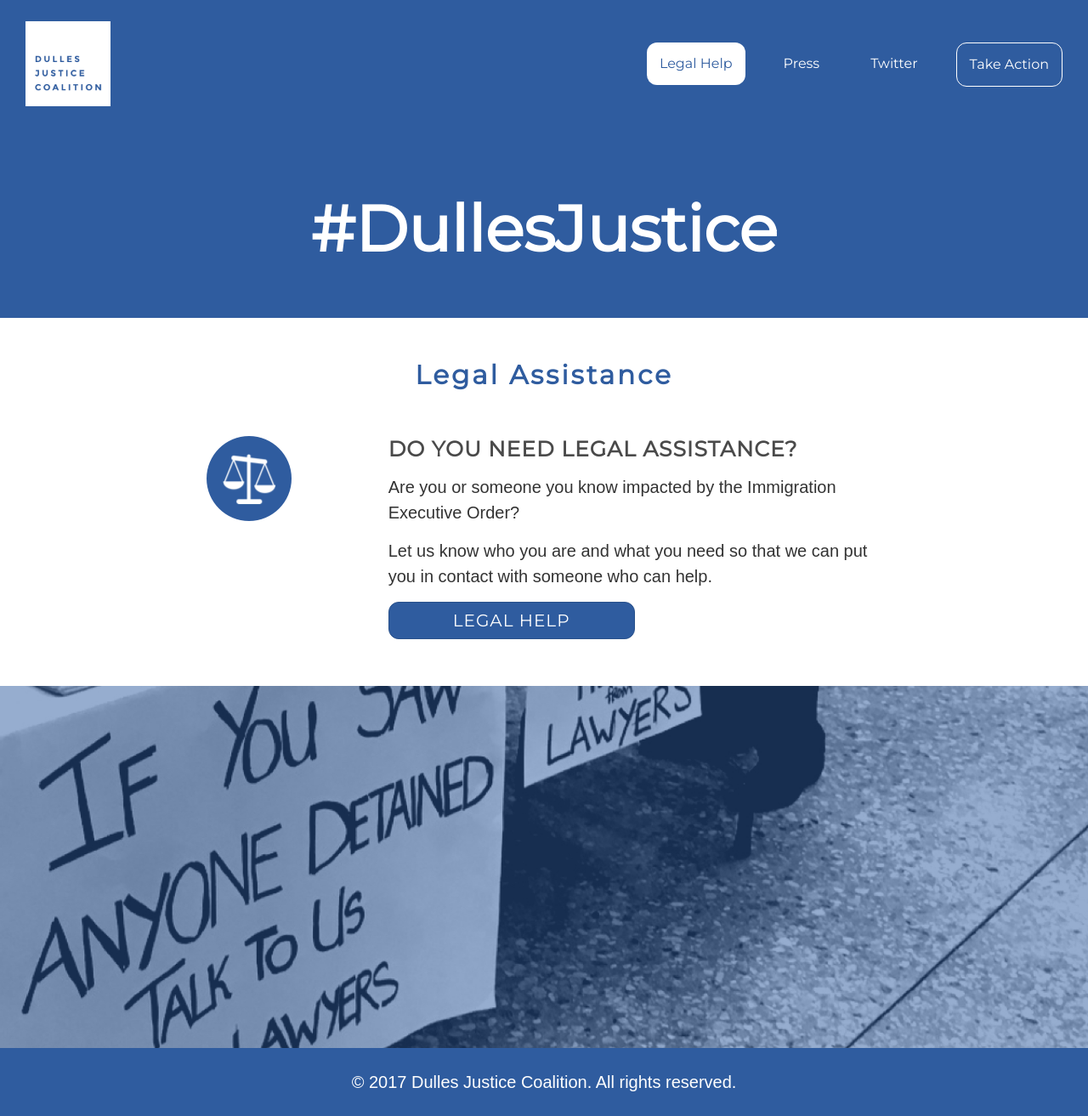
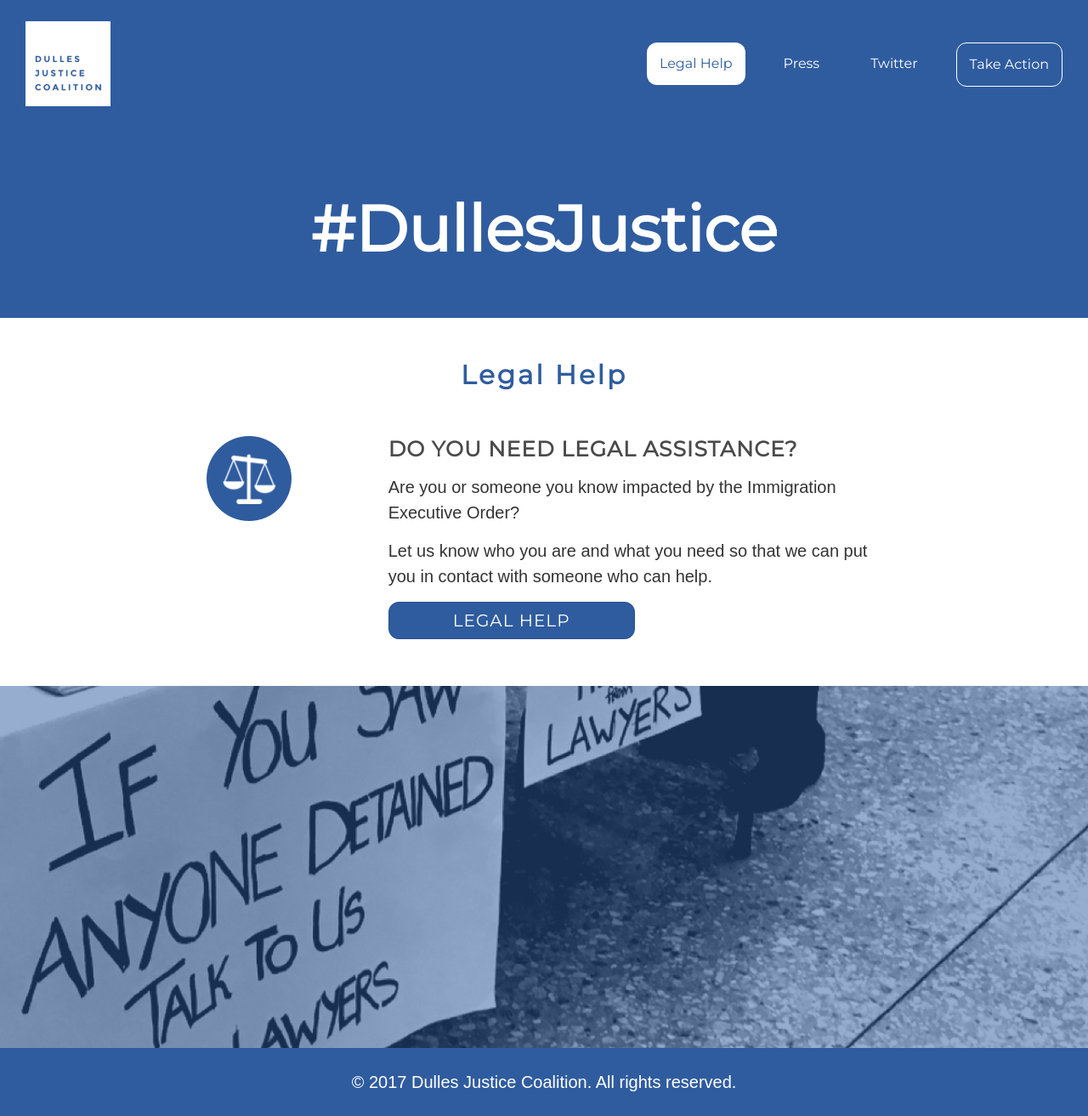
Before and after one commit to dullesjustice/site, a Jekyll site: the page built from legal.md, in a window 1280 px wide. Shown: the whole page at 85% size. Built offline with Jekyll 4.4.1, drawn with Linux system fonts in a browser that asks for light colours; some web fonts are replaced.

Commit message:
Page Titles

```diff
--- a/legal.md
+++ b/legal.md
@@ -1,12 +1,12 @@
 ---
 layout: default
 permalink: /legal/
-title: Legal Assistance
+title: Legal Help
 ---
 
 <div class="container-fluid">
   <div class="row">
-    <div class="col-xs-12 col-sm-10 col-sm-offset-1"><h2>Legal Assistance</h2></div>
+    <div class="col-xs-12 col-sm-10 col-sm-offset-1"><h2>Legal Help</h2></div>
   </div>
   <div class="row padbottom50">
     <div class="col-xs-12 col-sm-8 col-sm-offset-2">
```
